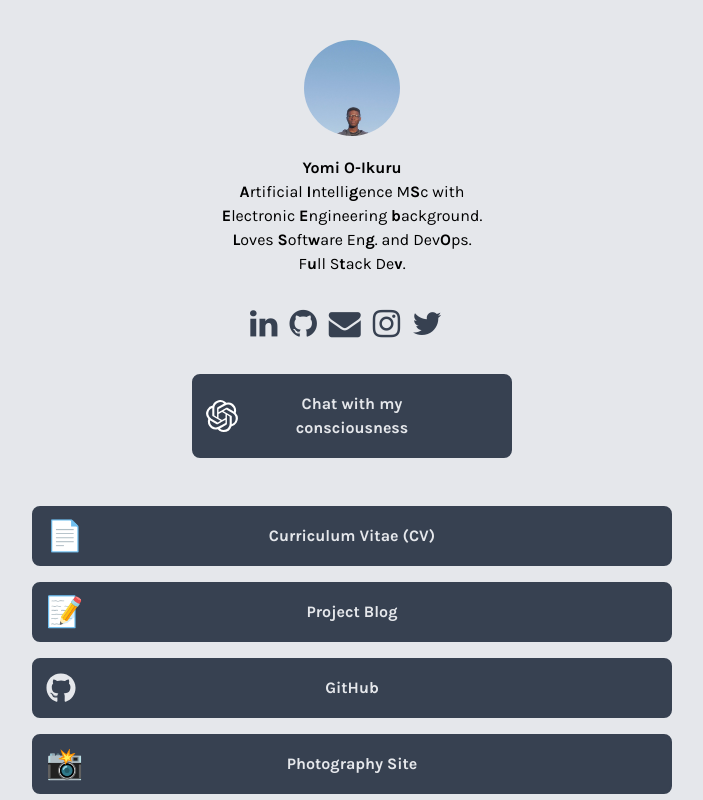
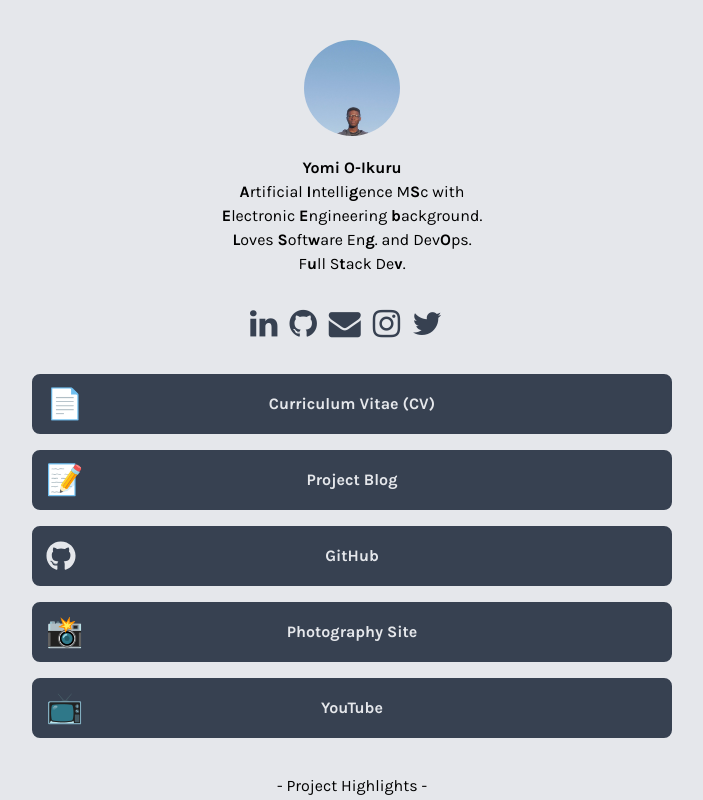
Before and after one commit to abayomi185/yomitosh-dev, a Next.js app: page / in a window 1280 px wide. Shown: the top 800 px of the page, without its empty margins (288-991 px from the left). Built offline with nearby package versions, Linux system fonts and the light colour scheme.

Commit message:
Disable ChatGPT

```diff
--- a/pages/index.tsx
+++ b/pages/index.tsx
@@ -27,7 +27,7 @@ function IndexPage() {
 
       <SocialBar />
 
-      <ChatGPT />
+      { /* <ChatGPT /> */ }
 
       {/* List of Links generated from links.json */}
       <LinkList />
```
